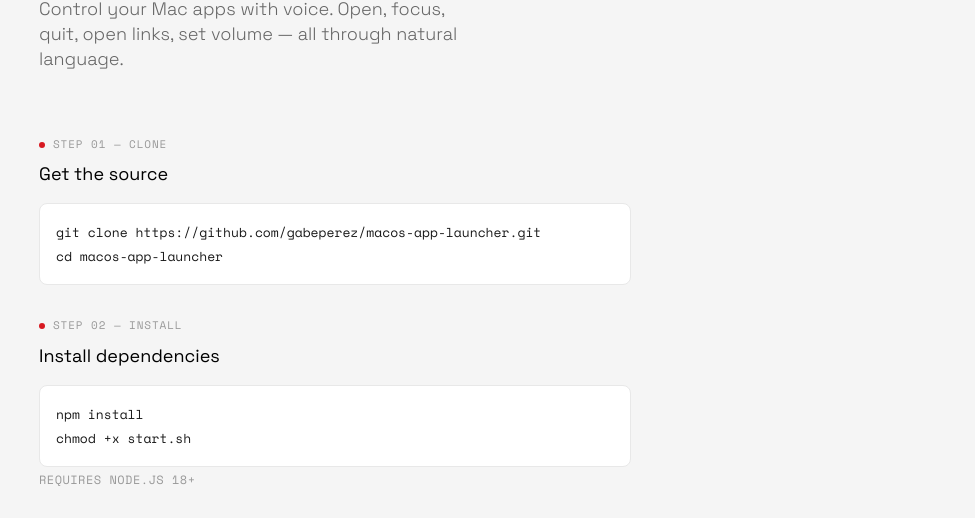
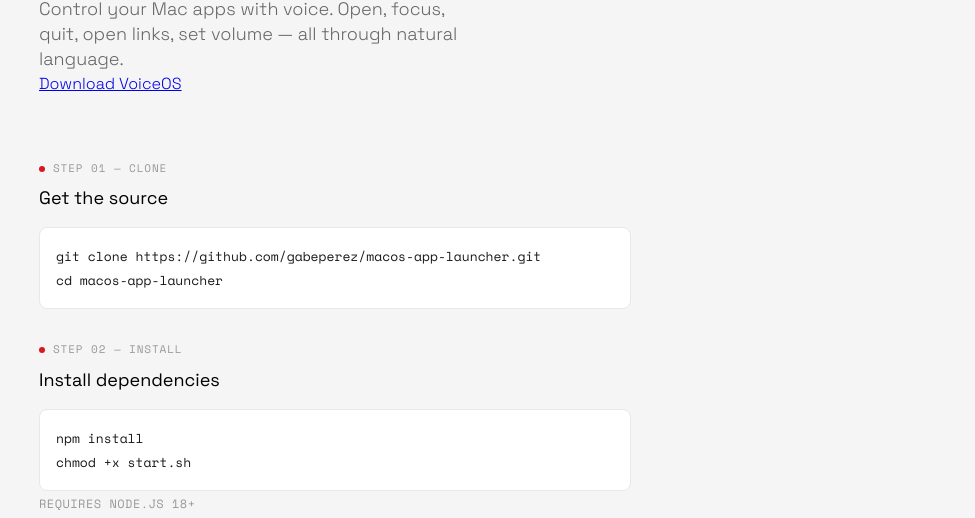
Before and after one commit to gabeperez/macos-app-launcher, a website: page docs/voiceos.html in a window 1280 px wide. Shown: the part 250-768 px from the top of the page, without its empty margins (305-1280 px from the left). Drawn offline with nearby package versions, Linux system fonts and the light colour scheme; a web font is replaced by a local one.

Commit message:
Download VoiceOS hyperlink

```diff
--- a/docs/voiceos.html
+++ b/docs/voiceos.html
@@ -305,7 +305,7 @@
     <section class="hero">
       <div class="hero-label" data-i18n="hero_label">MACOS APP LAUNCHER / INSTALL GUIDE</div>
       <h1 class="hero-title">VoiceOS</h1>
-      <p class="hero-subtitle" data-i18n="hero_subtitle">Control your Mac apps with voice. Open, focus, quit, open links, set volume — all through natural language.</p>
+      <p class="hero-subtitle" data-i18n="hero_subtitle">Control your Mac apps with voice. Open, focus, quit, open links, set volume — all through natural language.</p> <p><a href="https://www.voiceos.com">Download VoiceOS</a></p>
     </section>
 
     <section class="steps">
```
